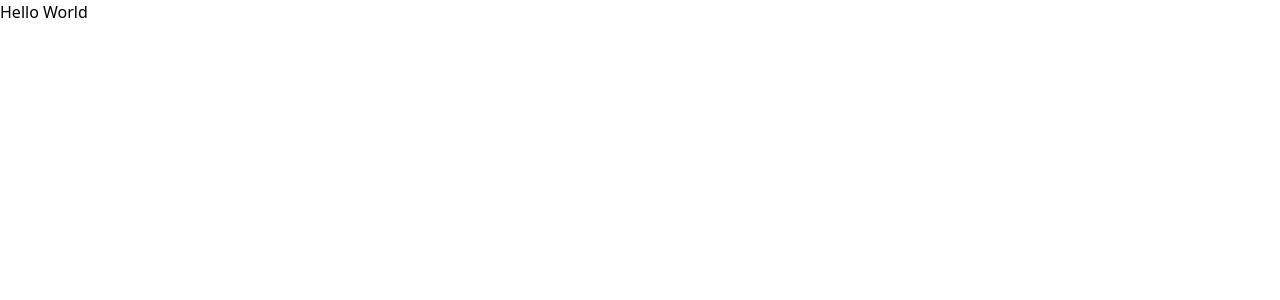
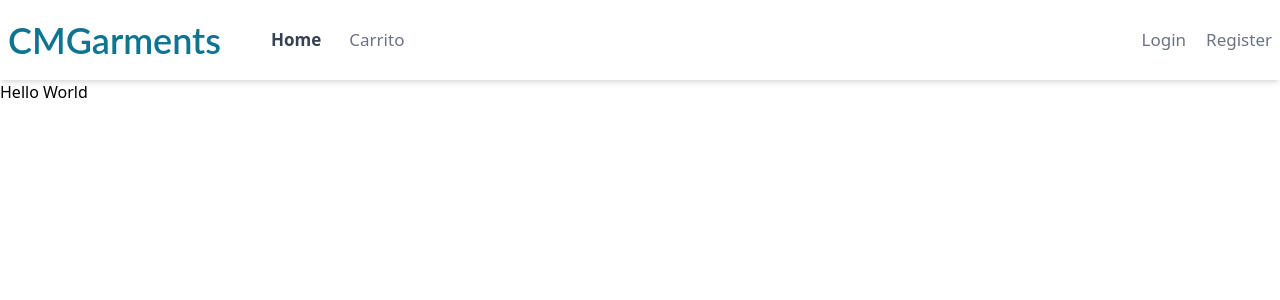
Before and after one commit to wilmerHRS/ecommerce-cmgarments, a Next.js app: page / in a window 1280 px wide. Shown: the top 300 px of the page. Built offline with nearby package versions, Linux system fonts and the light colour scheme.

Commit message:
Login terminado

```diff
--- a/components/Navbar.tsx
+++ b/components/Navbar.tsx
@@ -1,12 +1,21 @@
+import useAuth from '@/hooks/useAuth';
 import Link from 'next/link';
 import { useRouter } from 'next/router';
-import type { FC } from 'react';
+import { useState, type FC } from 'react';
 import { FaUserCircle } from "react-icons/fa";
 
 interface NavbarProps { }
 
 const Navbar: FC<NavbarProps> = ({ }) => {
+
+  const [isOpenDropdown, setIsOpenDropdown] = useState(false)
+
+  const handleTogleOpenDropdown = () => setIsOpenDropdown(!isOpenDropdown)
+
   const { pathname } = useRouter()
+
+  const { customer, authLogout } = useAuth()
+
   return (
     <div className='flex justify-center w-full bg-white items-center h-20 shadow-md'>
       <nav className='max-w-[1280px] flex justify-between w-full px-2'>
@@ -14,15 +23,29 @@ const Navbar: FC<NavbarProps> = ({ }) => {
           <h1 className='text-4xl text-cyan-700 font-lato'>CMGarments</h1>
           <ul className='flex items-center gap-7'>
             <li><Link className={`nav-link ${pathname === '/' ? 'active-link' : ''}`} href={'/'}>Home</Link></li>
-            <li><Link className={`nav-link ${pathname === '/login' ? 'active-link' : ''}`} href={'/login'}>Login</Link></li>
-            <li><Link className={`nav-link ${pathname === '/register' ? 'active-link' : ''}`} href={'/register'}>Register</Link></li>
             <li><Link className={`nav-link ${pathname === '/shoppingcard' ? 'active-link' : ''}`} href={'/shoppingcard'}>Carrito</Link></li>
           </ul>
         </div>
-        <div className='flex items-center gap-2'>
-          <span className='text-[18px] text-slate-800 capitalize'>username</span>
-          <FaUserCircle size={30} className='text-cyan-600' />
-        </div>
+        {
+          !customer ?
+            <ul className='flex items-center gap-5'>
+              <li><Link className={`nav-link ${pathname === '/login' ? 'active-link' : ''}`} href={'/login'}>Login</Link></li>
+              <li><Link className={`nav-link ${pathname === '/register' ? 'active-link' : ''}`} href={'/register'}>Register</Link></li>
+            </ul>
+            :
+            <div className='flex items-center gap-4 relative border border-cyan-300 p-2 rounded-md cursor-pointer' onClick={handleTogleOpenDropdown}>
+              <span className='text-[18px] text-slate-800 capitalize'>{`${customer.names.split(' ')[0]} ${customer.first_lastname}`}</span>
+              <FaUserCircle size={30} className='text-cyan-600' />
+              {
+                isOpenDropdown &&
+                <div className='absolute top-[50px] right-1 w-full p-3 bg-gray-200 rounded-lg'>
+                  <ul className='flex flex-col'>
+                    <li className='text-end hover:text-cyan-700 hover:font-semibold cursor-default' onClick={authLogout}>Logout</li>
+                  </ul>
+                </div>
+              }
+            </div>
+        }
       </nav>
     </div>
   );
--- /dev/null
+++ b/hooks/useAuth.ts
@@ -0,0 +1,65 @@
+/* eslint-disable react-hooks/exhaustive-deps */
+import { LoginApiResponse } from '@/interfaces/login.interface';
+import { useAuthStore } from '@/store/auth.store';
+import { useEffect } from 'react';
+import { shallow } from "zustand/shallow";
+
+const useAuth = () => {
+
+  const { token, customer, setToken, setCustomer, clearAuthStore } = useAuthStore((state) => state, shallow)
+
+  /**
+   * Guarda los datos de logeo en el localstorage
+   * @param loginData LoginApiResponse
+   */
+  const setLoginDataInLocalStorage = (loginData: LoginApiResponse) => {
+    localStorage.setItem('loginData', JSON.stringify(loginData));
+  }
+
+  /**
+   * Obtiene los datos del login del local storage
+   * @returns LoginApiResponse | null
+   */
+  const getLoginDataFromLocalStorage = () => {
+    const loginData = localStorage.getItem('loginData');
+    if (loginData) return JSON.parse(loginData);
+    return null
+  }
+
+  const removeLoginDataFromLocalStorage = () => {
+    localStorage.removeItem('loginData');
+  }
+
+  /**
+   * Llena el estado global de autentificación con los datos del usuario
+   * @param loginResponse LoginApiResponse
+   */
+  const authLogin = (loginResponse: LoginApiResponse) => {
+    setToken(loginResponse.token)
+    setCustomer(loginResponse.customer)
+    setLoginDataInLocalStorage(loginResponse)
+  }
+
+  /**
+   * Cierra la sesión del usuario seteando en null los datos del usuario en el estado
+   */
+  const authLogout = () => {
+    clearAuthStore()
+    removeLoginDataFromLocalStorage()
+  }
+
+  useEffect(() => {
+    if (!customer && !token) {
+      const loginData = getLoginDataFromLocalStorage();
+      if (loginData) authLogin(loginData)
+    }
+  }, [])
+
+  return {
+    authLogin,
+    authLogout,
+    token,
+    customer
+  };
+}
+export default useAuth;
--- a/layouts/MainLayout.tsx
+++ b/layouts/MainLayout.tsx
@@ -1,4 +1,4 @@
-import Navbar from '@/components/Navbar';
+import dynamic from 'next/dynamic';
 import Head from 'next/head';
 import type { FC, ReactNode } from 'react';
 
@@ -6,6 +6,8 @@ interface MainLayoutProps {
   children: ReactNode
   title: string
 }
+
+const Navbar = dynamic(import('@/components/Navbar'), {ssr: false})
 
 const MainLayout: FC<MainLayoutProps> = ({ children, title }) => {
   return (
--- a/pages/index.tsx
+++ b/pages/index.tsx
@@ -1,7 +1,9 @@
+import MainLayout from "@/layouts/MainLayout";
+
 export default function Home() {
     return (
-        <>
+        <MainLayout title="Inicio">
             <h3>Hello World</h3>
-        </>
+        </MainLayout>
     );
 }
--- a/pages/login/index.tsx
+++ b/pages/login/index.tsx
@@ -1,10 +1,12 @@
 import Input from '@/components/Form/Input';
+import useAuth from '@/hooks/useAuth';
 import { LoginApiErrorResponse, LoginForm } from '@/interfaces/login.interface';
 import MainLayout from '@/layouts/MainLayout';
 import authService from '@/services/auth.service';
 import { loginFormValidations } from '@/validations/login-form.validation';
 import { AxiosError } from 'axios';
 import { Form, Formik } from 'formik';
+import { useRouter } from 'next/router';
 import type { FC } from 'react';
 import { FaSpinner } from 'react-icons/fa';
 import Swal from 'sweetalert2';
@@ -12,6 +14,10 @@ import Swal from 'sweetalert2';
 interface indexProps { }
 
 const Login: FC<indexProps> = ({ }) => {
+
+  const { authLogin } = useAuth()
+
+  const {push} = useRouter()
 
   const initialValues: LoginForm = {
     email: '',
@@ -22,7 +28,7 @@ const Login: FC<indexProps> = ({ }) => {
     <MainLayout title='Login'>
       <div className='h-full flex items-center justify-center'>
         <div className='bg-slate-200 p-[30px] flex flex-col gap-8  rounded-lg shadow-md m-20 w-full max-w-[400px]'>
-          <h1 className='text-center text-[35px] text-gray-800 font-semibold font-lato'>Login</h1>
+          <h1 className='text-center text-[35px] text-gray-800 font-semibold font-poppins'>Login</h1>
           <Formik
             initialValues={initialValues}
             validationSchema={loginFormValidations}
@@ -32,8 +38,10 @@ const Login: FC<indexProps> = ({ }) => {
                   .then(res => {
                     Swal.fire({
                       icon: 'success',
-                      title: `${res.names} fue logeado correctamente`,
+                      title: `${res.customer.names.split(" ")[0]} ${res.customer.first_lastname} fue logeado correctamente`,
                     })
+                    push('/')
+                    authLogin(res)
                     helpers.setSubmitting(false);
                     helpers.resetForm();
                   })
--- a/pages/register/index.tsx
+++ b/pages/register/index.tsx
@@ -50,7 +50,7 @@ const Register: FC<indexProps> = ({ }) => {
                     helpers.setSubmitting(false)
                     Swal.fire({
                       icon: 'error',
-                      title: 'Hubo un error al registrar, compruebe que se ingresaron los datos correctamente',
+                      title: err.response?.data.message,
                       showConfirmButton: false,
                       timer: 2500
                     })
--- a/services/auth.service.ts
+++ b/services/auth.service.ts
@@ -1,6 +1,6 @@
 import ApiBase from "@/config/axios.config"
 import { CustomerResponseDto } from "@/interfaces/customer.interface"
-import { LoginForm } from "@/interfaces/login.interface"
+import { LoginApiResponse, LoginForm } from "@/interfaces/login.interface"
 import { RegisterForm } from "@/interfaces/register.interface"
 import { AxiosResponse } from "axios"
 
@@ -16,7 +16,7 @@ const register = async (customer: RegisterForm) => {
 }
 
 const login = async (loginForm: LoginForm) => {
-  const response:AxiosResponse<CustomerResponseDto> = await ApiBase.post('/auth/login',loginForm);
+  const response:AxiosResponse<LoginApiResponse> = await ApiBase.post('/auth/login',loginForm);
   return response.data
 }
 
--- /dev/null
+++ b/store/auth.store.ts
@@ -0,0 +1,39 @@
+import { CustomerResponseDto } from "@/interfaces/customer.interface"
+import { create } from "zustand";
+import { devtools } from "zustand/middleware";
+
+export interface AuthStore {
+  customer: CustomerResponseDto | null
+  token: string | null
+  setCustomer: (customer: CustomerResponseDto) => void
+  setToken: (token: string) => void
+  clearAuthStore: () => void
+}
+
+export const useAuthStore = create<AuthStore>()(
+  devtools(
+    (set) => ({
+      customer: null,
+      token: null,
+      setCustomer(customer: CustomerResponseDto) {
+        set(state => (
+          { ...state, customer }
+        ))
+      },
+      setToken(token: string) {
+        set(state => (
+          {...state, token }
+        ))
+      },
+      clearAuthStore() {
+        set(state => (
+          {
+            ...state,
+            customer: null,
+            token: null
+          }
+        ))
+      }
+    })
+  )
+)
```
